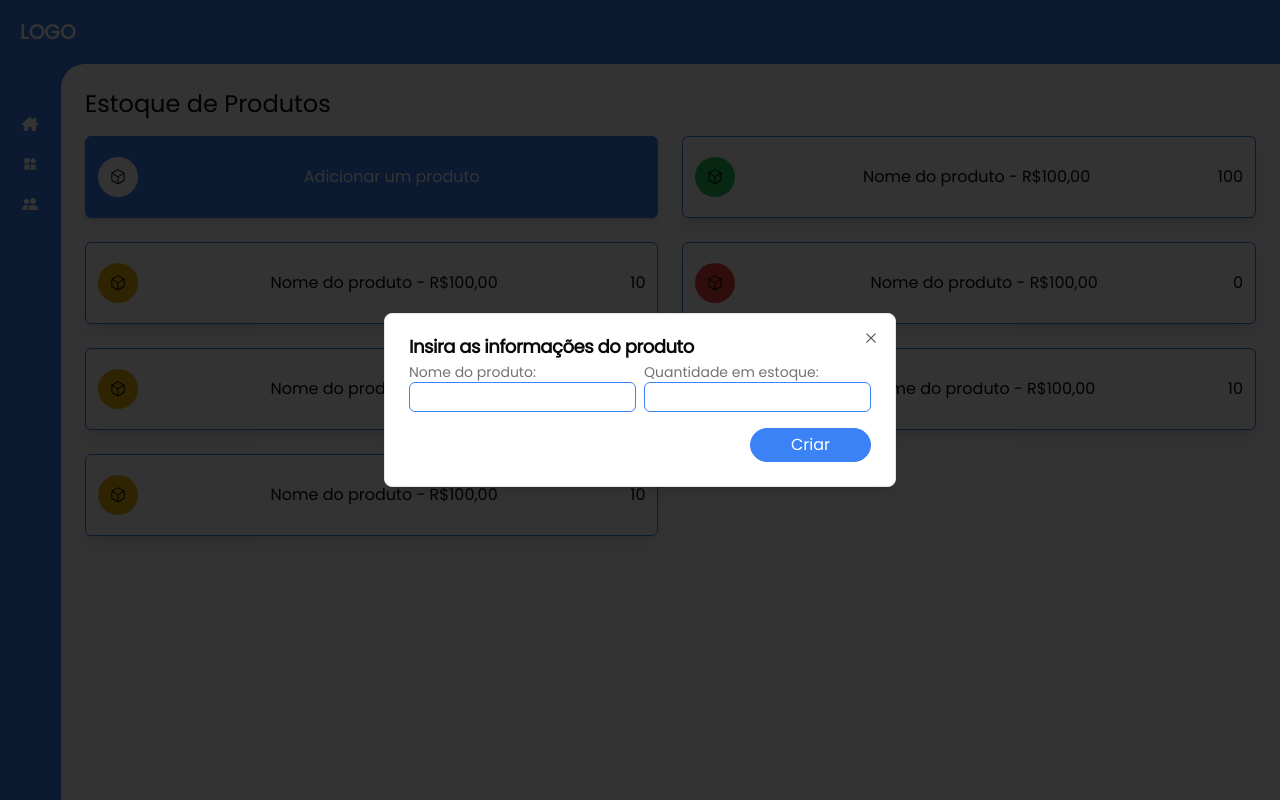
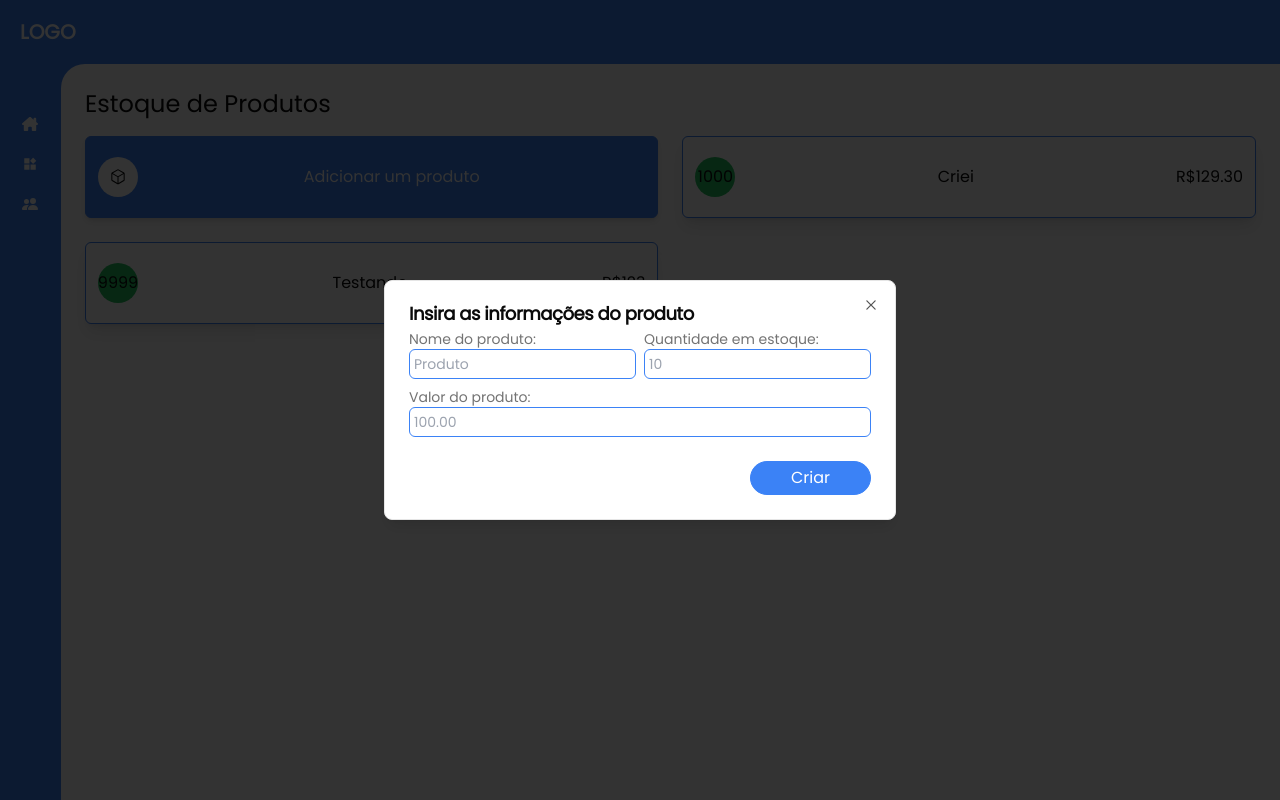
Before and after one commit to Campos1911/gestao-de-estoque, a Next.js app: page /estoque in a window 1280 px wide. Both pictures are taken after a click on the button "Adicionar um produto". Built offline with nearby package versions, Linux system fonts and the light colour scheme; data requests are answered from the project's data file.

Commit message:
feature: Mudança no card de produtos

```diff
--- a/db.json
+++ b/db.json
@@ -1,40 +1,16 @@
 {
   "produtos": [
     {
-      "nome": "Nome do produto",
-      "quantidade": 100,
-      "valor": "R$100,00",
-      "id": "4d70"
+      "id": "9b8f",
+      "nome": "Criei",
+      "quantidade": "1000",
+      "valor": "R$129.30"
     },
     {
-      "nome": "Nome do produto",
-      "quantidade": 10,
-      "valor": "R$100,00",
-      "id": "9968"
-    },
-    {
-      "nome": "Nome do produto",
-      "quantidade": 0,
-      "valor": "R$100,00",
-      "id": "31f0"
-    },
-    {
-      "nome": "Nome do produto",
-      "quantidade": 10,
-      "valor": "R$100,00",
-      "id": "7fca"
-    },
-    {
-      "nome": "Nome do produto",
-      "quantidade": 10,
-      "valor": "R$100,00",
-      "id": "2034"
-    },
-    {
-      "nome": "Nome do produto",
-      "quantidade": 10,
-      "valor": "R$100,00",
-      "id": "3cd4"
+      "id": "1244",
+      "nome": "Testando",
+      "quantidade": "9999",
+      "valor": "R$123"
     }
   ],
   "funcionarios": [
--- a/src/app/estoque/page.tsx
+++ b/src/app/estoque/page.tsx
@@ -8,6 +8,11 @@ import React, { useEffect, useState } from "react";
 const Estoque = () => {
   const [produtos, setProdutos] = useState<ProdutosPros[]>([]);
   const [loaded, setLoaded] = useState<boolean>(false);
+  const [novoProduto, setNovoProduto] = useState<ProdutosPros>({
+    nome: "",
+    quantidade: 0,
+    valor: "",
+  });
   useEffect(() => {
     fetch("http://localhost:3000/produtos")
       .then((res) => res.json())
@@ -23,7 +28,12 @@ const Estoque = () => {
     <div className="flex flex-col w-full bg-white h-full rounded-tl-3xl p-6 sm:gap-4 gap-4">
       <p className="text-2xl sm:mt-0 mt-16">Estoque de Produtos</p>
       <div className="lg:grid flex flex-col grid-cols-2 lg:gap-6 gap-4 w-full">
-        <CardCreateProduto />
+        <CardCreateProduto
+          novoProduto={novoProduto}
+          setNovoProduto={setNovoProduto}
+          produtos={produtos}
+          setProdutos={setProdutos}
+        />
         {produtos.map((produtos, index) => (
           <CardProdutos
             key={index}
--- a/src/components/Card/CardCreateProduto.tsx
+++ b/src/components/Card/CardCreateProduto.tsx
@@ -10,8 +10,32 @@ import {
   DialogTitle,
   DialogTrigger,
 } from "@/components/ui/dialog";
+import { ProdutosPros } from "@/@types";
 
-const CardCreateProduto = () => {
+const CardCreateProduto = ({
+  novoProduto,
+  setNovoProduto,
+  produtos,
+  setProdutos,
+}: {
+  novoProduto: ProdutosPros;
+  setNovoProduto: React.Dispatch<React.SetStateAction<ProdutosPros>>;
+  produtos: ProdutosPros[];
+  setProdutos: React.Dispatch<React.SetStateAction<ProdutosPros[]>>;
+}) => {
+  async function handleCreateProduto() {
+    const dadosParaCriar = {
+      nome: novoProduto.nome,
+      quantidade: novoProduto.quantidade,
+      valor: novoProduto.valor,
+    };
+
+    await fetch("http://localhost:3000/produtos", {
+      method: "POST",
+      body: JSON.stringify(dadosParaCriar),
+    }).then(() => setProdutos([...produtos, novoProduto]));
+  }
+
   return (
     <>
       <Dialog>
@@ -36,24 +60,55 @@ const CardCreateProduto = () => {
                 <div className="flex w-full flex-col">
                   <p>Nome do produto:</p>
                   <input
+                    placeholder="Produto"
                     type="text"
                     className="outline-none border border-blue-500 w-full rounded-md p-1"
+                    onChange={(e) =>
+                      setNovoProduto({
+                        nome: e.target.value,
+                        quantidade: novoProduto.quantidade,
+                        valor: novoProduto.valor,
+                      })
+                    }
                   />
                 </div>
                 <div className="flex w-full flex-col">
                   <p>Quantidade em estoque:</p>
                   <input
+                    placeholder="10"
                     type="number"
                     className="outline-none border border-blue-500 w-full rounded-md p-1"
+                    onChange={(e) =>
+                      setNovoProduto({
+                        nome: novoProduto.nome,
+                        quantidade: e.target.value as unknown as number,
+                        valor: novoProduto.valor,
+                      })
+                    }
                   />
                 </div>
+              </div>
+              <div className="flex w-full flex-col py-2">
+                <p>Valor do produto:</p>
+                <input
+                  placeholder="100.00"
+                  type="number"
+                  className="outline-none border border-blue-500 w-full rounded-md p-1"
+                  onChange={(e) =>
+                    setNovoProduto({
+                      nome: novoProduto.nome,
+                      quantidade: novoProduto.quantidade,
+                      valor: `R$${e.target.value}`,
+                    })
+                  }
+                />
               </div>
             </DialogDescription>
           </DialogHeader>
           <DialogFooter>
             <DialogClose>
               <button
-                onClick={() => console.log("teste")}
+                onClick={() => handleCreateProduto()}
                 className="bg-blue-500 border border-blue-500 px-10 py-1 rounded-full text-white hover:bg-white hover:text-blue-500 duration-200"
               >
                 Criar
--- a/src/components/Card/CardProdutos.tsx
+++ b/src/components/Card/CardProdutos.tsx
@@ -28,17 +28,15 @@ const CardProdutos = ({
     <Link
       href={"http://google.com"}
       target="blank"
-      className="flex w-full items-center justify-between border border-blue-500 rounded-md px-3 py-5 shadow-lg cursor-pointer hover:bg-gray-300 duration-200"
+      className="flex w-full items-center justify-between border border-blue-500 rounded-md px-3 py-5 gap-4 shadow-lg cursor-pointer hover:bg-gray-300 duration-200"
     >
       <div
         className={`flex rounded-full ${cor} w-10 h-10 items-center justify-center`}
       >
-        <GoPackage />
+        {quantidade}
       </div>
-      <p className="sm:text-start text-center">
-        {nome} - {valor}
-      </p>
-      <p>{quantidade}</p>
+      <p className="sm:text-start text-center">{nome}</p>
+      <p className="text-center">{valor}</p>
     </Link>
   );
 };
```
